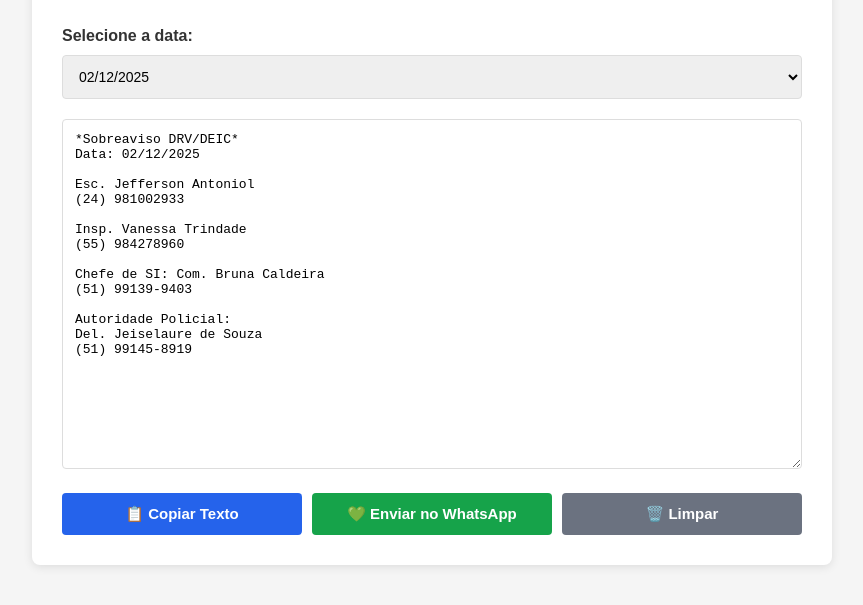
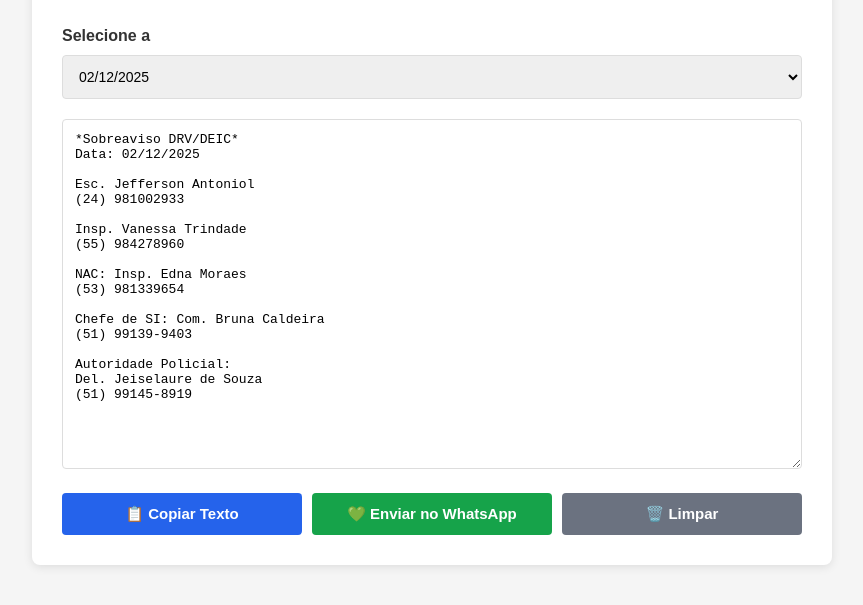
Before and after one commit to GXM33/SOBREAVISO-DRV-DEIC, a plain HTML site: page index.html in a window 1280 px wide. Shown: the part 175-780 px from the top of the page, without its empty margins (208-1071 px from the left). Drawn offline with Linux system fonts and the light colour scheme.

Commit message:
Update index.html

```diff
--- a/index.html
+++ b/index.html
@@ -273,7 +273,7 @@
         <div class="content">
             <!-- ABA 1: BUSCAR POR DATA -->
             <div class="tab-content active">
-                <label for="date-select">Selecione a data:</label>
+                <label for="date-select">Selecione a </label>
                 <select id="date-select" onchange="searchByDate()">
                     <option value="">-- Escolha uma data --</option>
                     <option>01/11/2025</option>
@@ -644,37 +644,37 @@
             "28/11/2025": ["César", "Juliana", "Vanessa"],
             "29/11/2025": ["Cau", "Luciana", "Edna"],
             "30/11/2025": ["Cau", "Juliana", "Edna"],
-            "01/12/2025": ["Dago", "Cátia", ""],
-            "02/12/2025": ["Jeff", "Vanessa", ""],
-            "03/12/2025": ["Cristiano", "Juliana", ""],
-            "04/12/2025": ["Gui Mello", "Jeff", ""],
-            "05/12/2025": ["Brozoza", "Loss", ""],
-            "06/12/2025": ["Melo", "Thássia", ""],
-            "07/12/2025": ["Melo", "Thássia", ""],
-            "08/12/2025": ["Cau", "Luciana", ""],
-            "09/12/2025": ["Melo", "Thássia", ""],
-            "10/12/2025": ["Piazza", "Bona", ""],
-            "11/12/2025": ["César", "Teresinha", ""],
-            "12/12/2025": ["Dago", "Cátia", ""],
-            "13/12/2025": ["Piazza", "Bona", ""],
-            "14/12/2025": ["Piazza", "Bona", ""],
-            "15/12/2025": ["Jeff", "Vanessa", ""],
-            "16/12/2025": ["Cristiano", "Juliana", ""],
-            "17/12/2025": ["Gui Mello", "Teresinha", ""],
-            "18/12/2025": ["Brozoza", "Loss", ""],
-            "19/12/2025": ["Cau", "Luciana", ""],
-            "20/12/2025": ["César", "Teresinha", ""],
-            "21/12/2025": ["César", "Teresinha", ""],
-            "22/12/2025": ["Melo", "Thássia", ""],
-            "23/12/2025": ["Piazza", "Bona", ""],
-            "24/12/2025": ["César", "Teresinha", ""],
-            "25/12/2025": ["Dago", "Cátia", ""],
-            "26/12/2025": ["Jeff", "Vanessa", ""],
-            "27/12/2025": ["Dago", "Cátia", ""],
-            "28/12/2025": ["Dago", "Cátia", ""],
-            "29/12/2025": ["Cristiano", "Juliana", ""],
-            "30/12/2025": ["Gui Mello", "Brozoza", ""],
-            "31/12/2025": ["Brozoza", "Loss", ""]
+            "01/12/2025": ["Dago", "Cátia", "Thiago"],
+            "02/12/2025": ["Jeff", "Vanessa", "Edna"],
+            "03/12/2025": ["Gui Mello", "Juliana", "Thiago"],
+            "04/12/2025": ["Gui Mello", "César", "Saraiva"],
+            "05/12/2025": ["Brozoza", "Loss", "Thiago"],
+            "06/12/2025": ["César", "Thássia", "Saraiva"],
+            "07/12/2025": ["César", "Thássia", "Thiago"],
+            "08/12/2025": ["Cau", "Luciana", "Saraiva"],
+            "09/12/2025": ["Melo", "Thássia", "Thiago"],
+            "10/12/2025": ["Piazza", "Bona", "Saraiva"],
+            "11/12/2025": ["Jeff", "Teresinha", "Thiago"],
+            "12/12/2025": ["Dago", "Cátia", "Edna"],
+            "13/12/2025": ["Piazza", "Bona", "Edna"],
+            "14/12/2025": ["Piazza", "Bona", "Edna"],
+            "15/12/2025": ["Jeff", "Vanessa", "Edna"],
+            "16/12/2025": ["Cristiano", "Juliana", "Edna"],
+            "17/12/2025": ["Gui Mello", "Teresinha", "Edna"],
+            "18/12/2025": ["Brozoza", "Loss", "Edna"],
+            "19/12/2025": ["Cau", "Luciana", "Edna"],
+            "20/12/2025": ["Cátia", "Teresinha", "Edna"],
+            "21/12/2025": ["Cátia", "Teresinha", "Edna"],
+            "22/12/2025": ["Melo", "Thássia", "Edna"],
+            "23/12/2025": ["Piazza", "Bona", "Edna"],
+            "24/12/2025": ["César", "Teresinha", "Edna"],
+            "25/12/2025": ["Dago", "Cátia", "Edna"],
+            "26/12/2025": ["Jeff", "Vanessa", "Edna"],
+            "27/12/2025": ["Dago", "Melo", "Edna"],
+            "28/12/2025": ["Dago", "Melo", "Edna"],
+            "29/12/2025": ["Cristiano", "Juliana", "Edna"],
+            "30/12/2025": ["Gui Mello", "Brozoza", "Edna"],
+            "31/12/2025": ["Brozoza", "Loss", "Edna"]
         };
 
         function getTodayBrasilia() {
```
